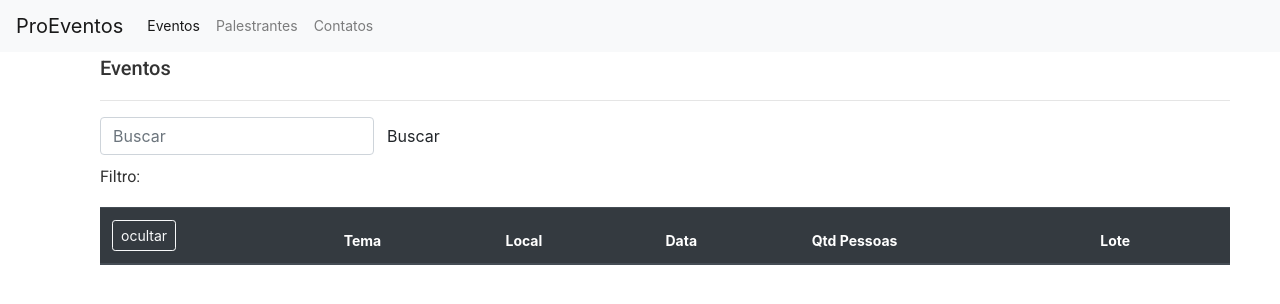
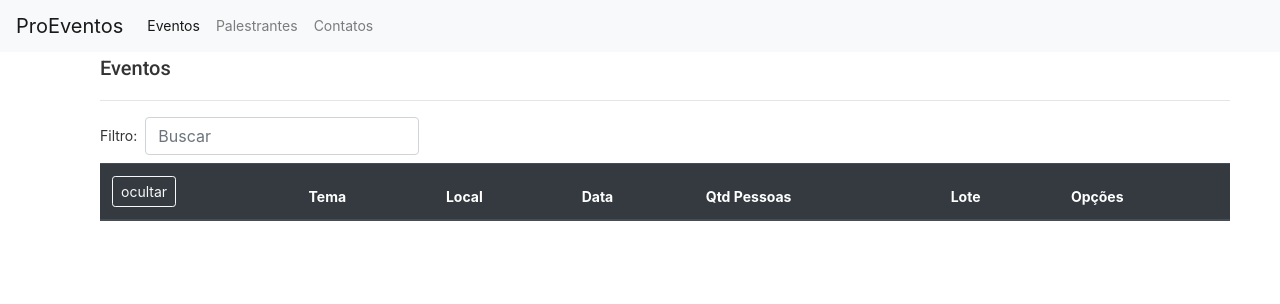
Before and after one commit to danilozanaga/ProEventos, an Angular app in the folder Front/ProEventos-App/: page / in a window 1280 px wide. Shown: the top 304 px of the page. Built offline with nearby package versions, Linux system fonts and the light colour scheme; no server answers.

Commit message:
Commit cap. 6.53

```diff
--- a/Front/ProEventos-App/src/app/eventos/eventos.component.html
+++ b/Front/ProEventos-App/src/app/eventos/eventos.component.html
@@ -4,15 +4,15 @@
 
   <div class="form-inline">
     <div class="form-group mb-2">
+      <label class="mr-2">Filtro: </label>
       <input
         type="text"
         class="form-control mr2"
         placeholder="Buscar"
         [(ngModel)]="filtroLista">
-      <button class="btn btn-outline-sucess">Buscar</button>
     </div>
   </div>
-  <h3>Filtro: {{filtroLista}}</h3>
+  <!-- <h3>Filtro: {{filtroLista}}</h3> -->
 
   <table class ="table table-striped">
     <thead class="thead-dark">
@@ -27,6 +27,7 @@
       <th>Data</th>
       <th>Qtd Pessoas</th>
       <th>Lote</th>
+      <th>Opções</th>
     </thead>
     <tbody *ngIf="eventos && eventos.length">
       <tr *ngFor = "let evento of eventosFiltrados">
@@ -43,6 +44,10 @@
         <td>{{evento.dataEvento | date:'dd/MM/yyyy'}}</td>
         <td>{{evento.qtdPessoas}}</td>
         <td>{{evento.lote}}</td>
+        <td>
+          <button type="button" class="btn btn-primary btn-sm mr-2">Editar</button>
+          <button type="button" class="btn btn-danger btn-sm">Excluir</button>
+        </td>
       </tr>
     </tbody>
     <tfoot *ngIf="!eventos">
```
